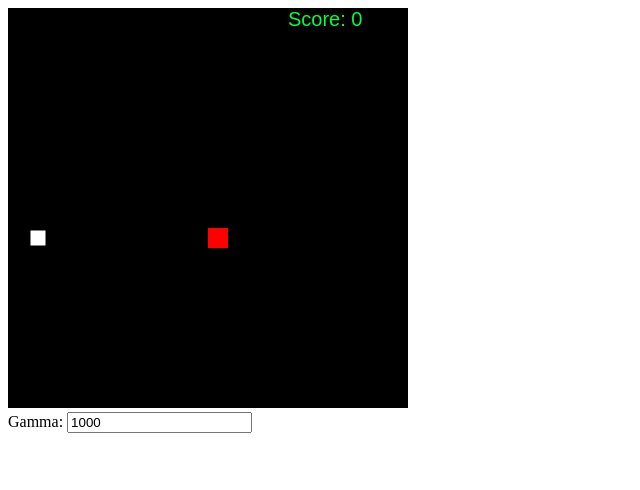
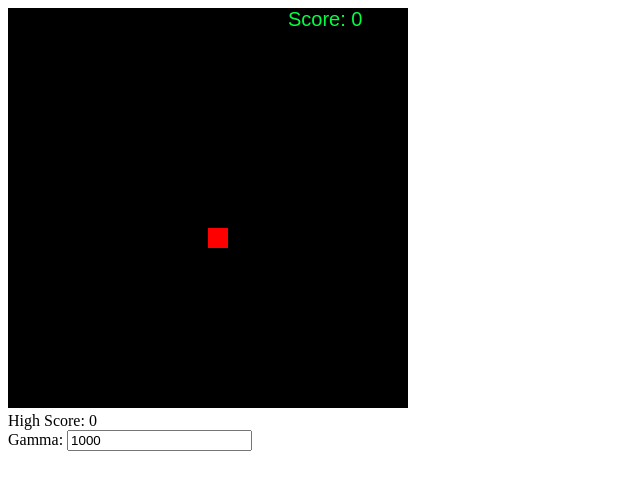
Before and after one commit to Deepakdekisugi/Javascript_Games, a plain HTML site: page snake game ai/index.html in a window 1280 px wide. Shown: the whole page, without its empty margins (0-640 px from the left). Drawn offline with Linux system fonts and the light colour scheme.

Commit message:
added wall hit and self bite feature

```diff
--- a/snake game ai/index.html
+++ b/snake game ai/index.html
@@ -7,6 +7,9 @@
 </head>
 <body>
     <canvas id="canvas" width="400" height="400"></canvas>
+    <div>
+        High Score: <span id="highScore">0</span>
+    </div>
     <div>Gamma:
         <input type="text" value="1000" id="gameSpeed">
     </div>
--- a/snake game ai/script.js
+++ b/snake game ai/script.js
@@ -2,6 +2,11 @@ const canvas = document.getElementById("canvas")
 const canvasContext = canvas.getContext('2d')
 let gameSpeedElement = document.getElementById("gameSpeed")
 let gameSpeed = 1000;
+let highScore = 0;
+let averageScore = 0;
+let epochNumber = 0;
+
+let highScoreElement = document.getElementById("highScore")
 
 gameSpeedElement.addEventListener("change", () => {
     gameSpeed = parseInt(gameSpeedElement.textContent);
@@ -24,7 +29,7 @@ function update() {
     canvasContext.clearRect(0, 0, canvas.width, canvas.height)
     snake.move()
     eatApple()
-    checkHitWall()
+    checkCollision()
 }
 
 function eatApple() {
@@ -35,17 +40,24 @@ function eatApple() {
         }
 }
 
-function checkHitWall() {
+function gameOver() {
+
+}
+
+function checkCollision() {
     let headTail = snake.tail[snake.tail.length -1]
-
-    if (headTail.x == - snake.size) {
-        headTail.x = canvas.width - snake.size
-    } else if (headTail.x == canvas.width) {
-        headTail.x = 0
-    } else if (headTail.y == - snake.size) {
-        headTail.y = canvas.height - snake.size
-    } else if (headTail.y == canvas.height) {
-        headTail.y = 0
+    if(headTail.x <= -snake.size || //wall hit
+        headTail.x >= canvas.width ||
+        headTail.y <= snake.size ||
+        headTail.y >= canvas.height) {
+            gameOver()
+            return
+        }
+    for (let i = 0; i < snake.tail.length - 2; i++) { //self bite
+        if (headTail.x == snake.tail[i].x && headTail.y == snake.tail[i].y) {
+            gameOver()
+            return
+        }
     }
 }
 
```
